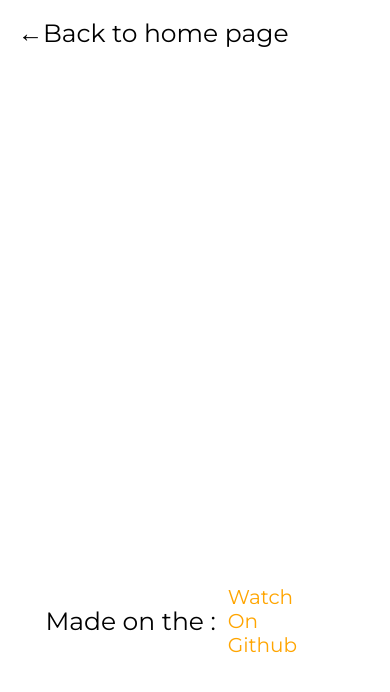
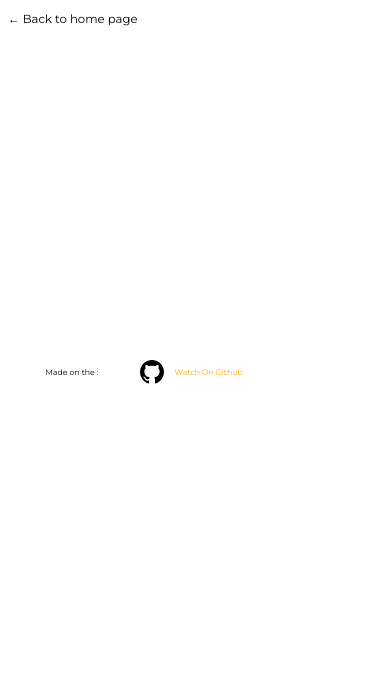
Before and after one commit to EddyBess/portfolio_django, a Django app: template portfolioapp/templates/portoflioapp/details.html in a window 390 px wide. Shown: the top 692 px of the page. Run offline with Django 4.2, Linux system fonts and the light colour scheme; the template is opened without the code that fills it, so the values that code supplies are empty.

Commit message:
Responsive sur tout le site

```diff
--- a/static/details.css
+++ b/portfolioapp/static/details.css
@@ -8,17 +8,17 @@ body{
     display: flex;
     width: 100%;
     justify-content: space-evenly;
-    margin-bottom: 5%;
+    font-size: 1vw;
     align-items: center;
 
 }
 
 .images{
     display: flex;
-    width: 100%;
+    max-width: 100%;
     height: 400px;
     justify-content: space-evenly;
-    margin-bottom: 5%;
+
 
 }
 .description_container{
@@ -27,14 +27,15 @@ body{
     width: 100%;
     justify-content: center;
     align-items: center;
+
 }
 
 .description_content{
     width: 80%;
-    font-size: 20px;
+    font-size: 1.5vw;
 }
 span{
-    font-size: 25px;
+    font-size: 1vw;
 }
 .footer{
     display: flex;
@@ -46,7 +47,7 @@ span{
 .skills{
     display: flex;
     width: 20%;
-    height: 75px;
+    height: 50px;
     justify-content: space-evenly;
 
 
@@ -54,13 +55,14 @@ span{
 .github_link{
     display: flex;
     align-items: center;
-    width: 15%;
+
     justify-content: space-evenly;
 }
 #link{
     font-size: 20px;
     text-decoration: none;
     color: orange;
+    padding-left: 10px;
 }
 #link:hover{
     text-decoration: underline;
@@ -97,3 +99,32 @@ span{
     display: flex;
     padding: 10px;
 }
+
+@media screen and (max-width:630px) {
+    .footer{
+        margin-top: 5%;
+    }
+    .images{
+        height: 250px;
+        max-width: 80%;
+    }
+    .navlink{
+        font-size: 3vw;
+    }
+    .header{
+        font-size: 3.5vw;
+    }
+    .description_content{
+        font-size: 3vw;
+        width: 90%;
+    }
+    span{
+        font-size: 2vw;
+    }
+    #link{
+        font-size: 2vw;
+    }
+    .skills{
+        height: 25px;
+    }
+}
--- a/portfolioapp/templates/portoflioapp/details.html
+++ b/portfolioapp/templates/portoflioapp/details.html
@@ -12,12 +12,12 @@
 
 </head>
 <body>
-    <div class="home">
-    <span>
-        ←
-    </span>
-    <a href="/" class="navlink"> Back to home page</a>
-    </div>
+
+
+
+
+    <a href="/" class="navlink">  ← Back to home page</a>
+
     <div class="header">
 
         <h1>
```
Also changed, not shown: portfolioapp/static/about.css (renamed from static/about.css, +11 -0 lines), portfolioapp/static/contact.css (renamed from static/contact.css, +10 -0 lines), portfolioapp/static/projects.css (+6 -9 lines).
